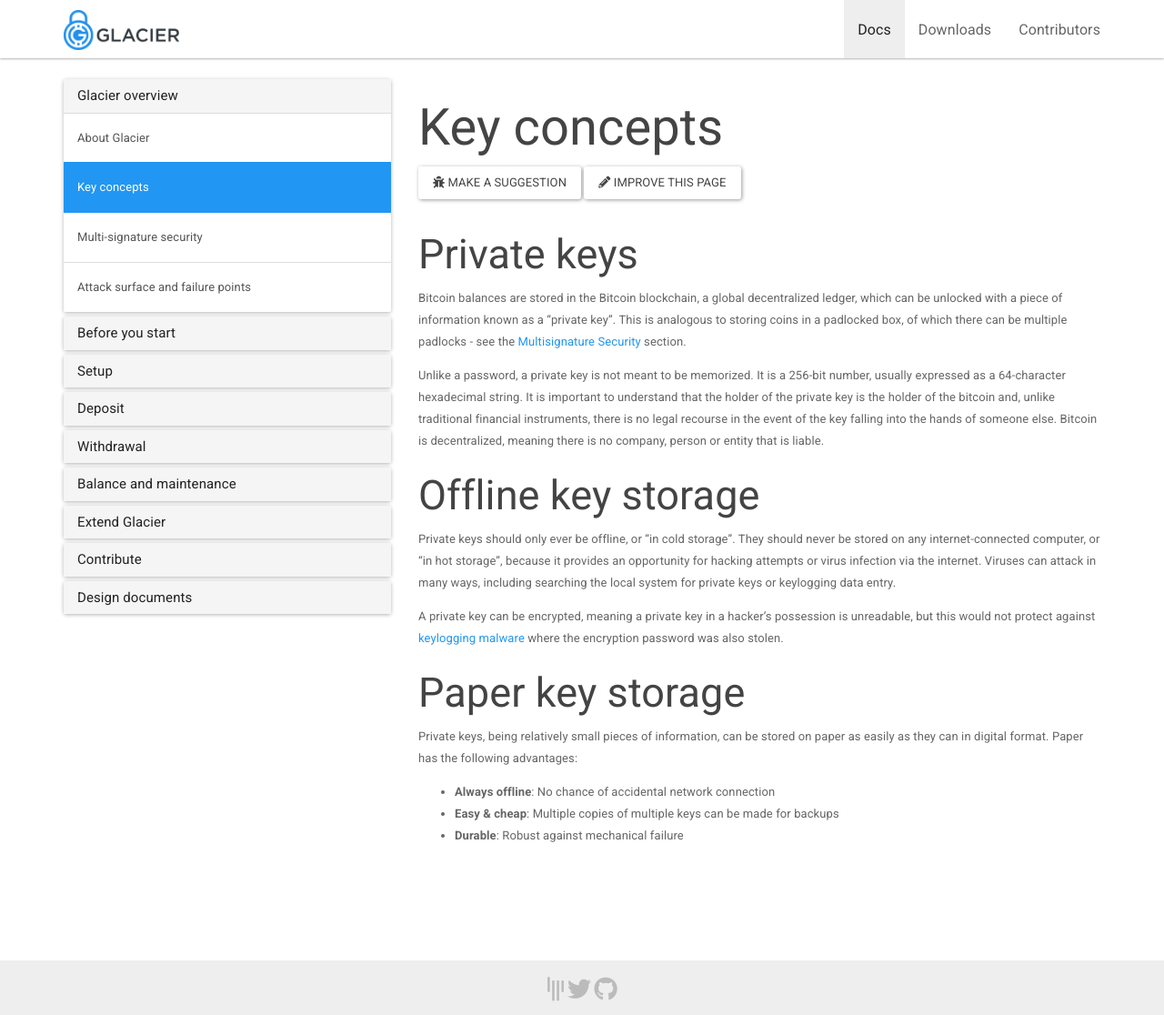
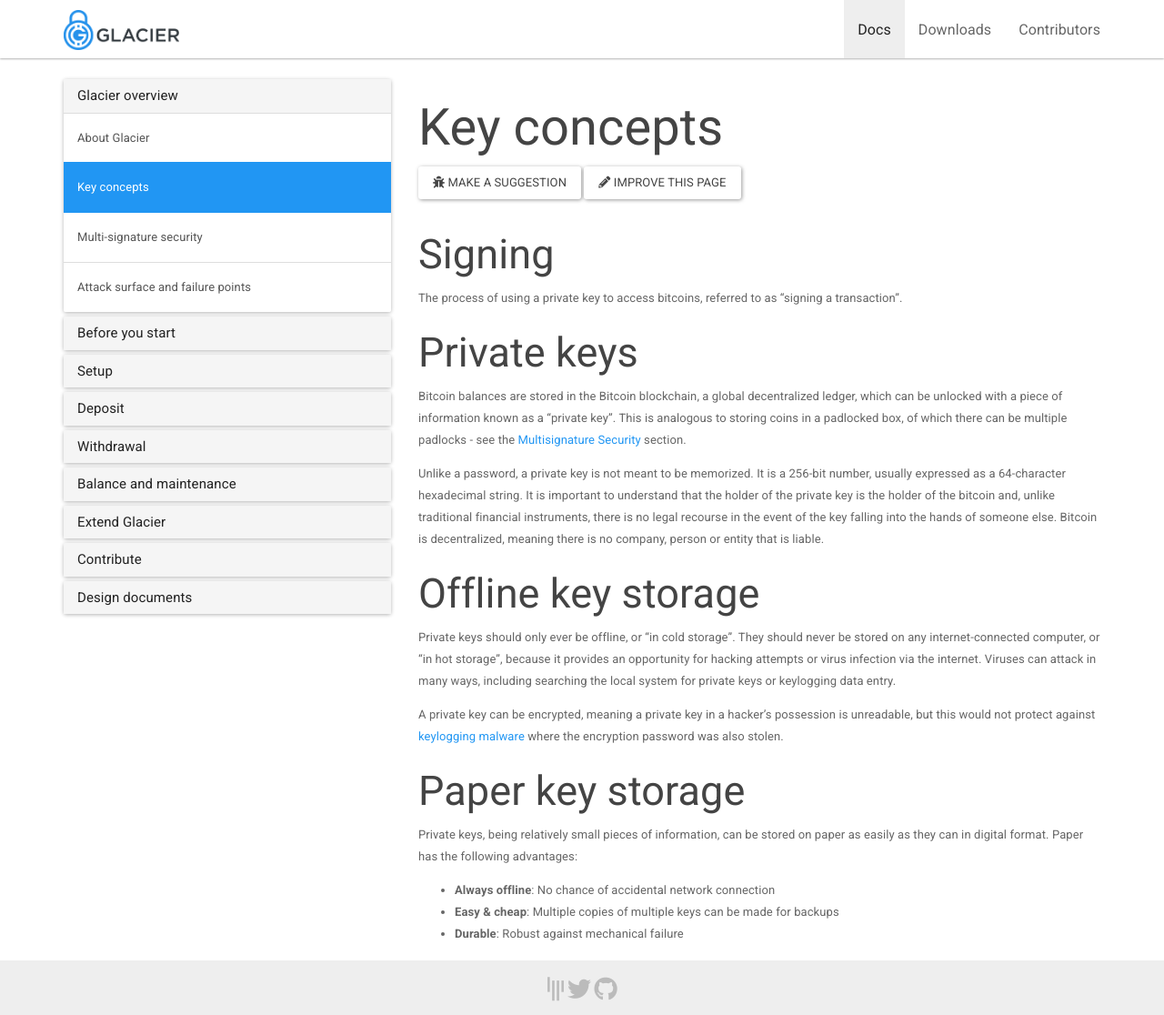
Before and after one commit to GlacierProtocol/glacierprotocol.github.io, a Jekyll site: the page built from _docs/overview/key-concepts.md, in a window 1280 px wide and 1116 px high. Shown: the whole window at 91% size. Built offline with Jekyll 4.4.1, drawn with Linux system fonts in a browser that asks for light colours; nearby versions of some CDN libraries.

Commit message:
"Signing" explanation moved to Key Concepts

```diff
--- a/_docs/overview/key-concepts.md
+++ b/_docs/overview/key-concepts.md
@@ -3,6 +3,11 @@ title: Key concepts
 description: Overview of key concepts leveraged by Glacier to provide
  Bitcoin key security
 ---
+
+## Signing
+
+The process of using a private key to access bitcoins, referred to as "signing
+a transaction".
 
 ## Private keys
 
```
Also changed, not shown: _docs/overview/multi-signature-security.md (+0 -2 lines).
